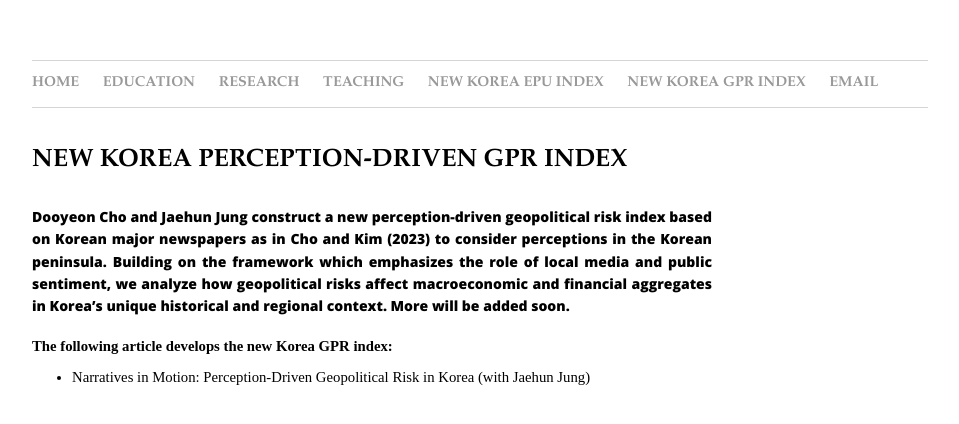
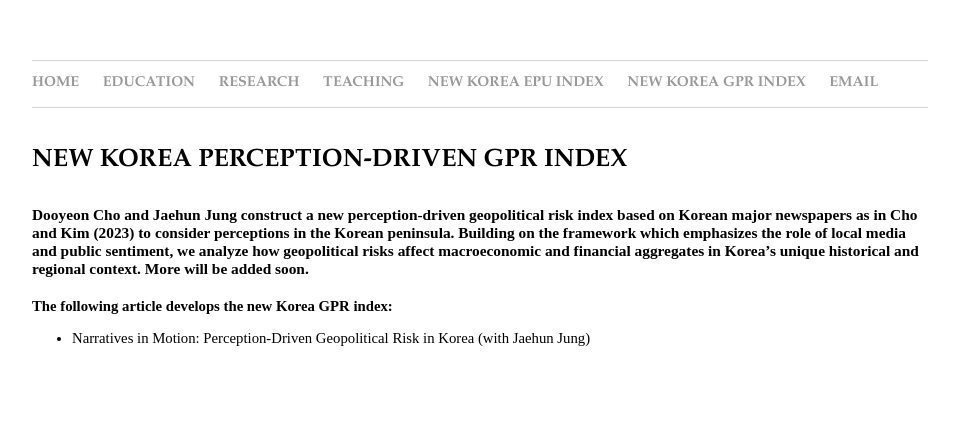
Before and after one commit to dooyeoncho/dooyeoncho.github.io, a Jekyll site: the page built from pages/new_korean_gpr_index.html, in a window 1280 px wide. Shown: the top 424 px of the page, without its empty margins (160-1119 px from the left). Built offline with Jekyll 4.4.1, drawn with Linux system fonts in a browser that asks for light colours.

Commit message:
Update new_korean_gpr_index.html

```diff
--- a/pages/new_korean_gpr_index.html
+++ b/pages/new_korean_gpr_index.html
@@ -28,7 +28,7 @@
 </div>
 
 <div><b>
-			<div class="justify-block"><span class="highlight-title">Dooyeon Cho and Jaehun Jung construct a new perception-driven geopolitical risk index based on Korean major newspapers as in Cho and Kim (2023) to consider perceptions in the Korean peninsula. Building on the framework which emphasizes the role of local media and public sentiment, we analyze how geopolitical
+			<div><span class="highlight-title">Dooyeon Cho and Jaehun Jung construct a new perception-driven geopolitical risk index based on Korean major newspapers as in Cho and Kim (2023) to consider perceptions in the Korean peninsula. Building on the framework which emphasizes the role of local media and public sentiment, we analyze how geopolitical
 risks affect macroeconomic and financial aggregates in Korea’s unique historical and regional context. More will be added soon.
       </span> &nbsp;
 </b>
```
